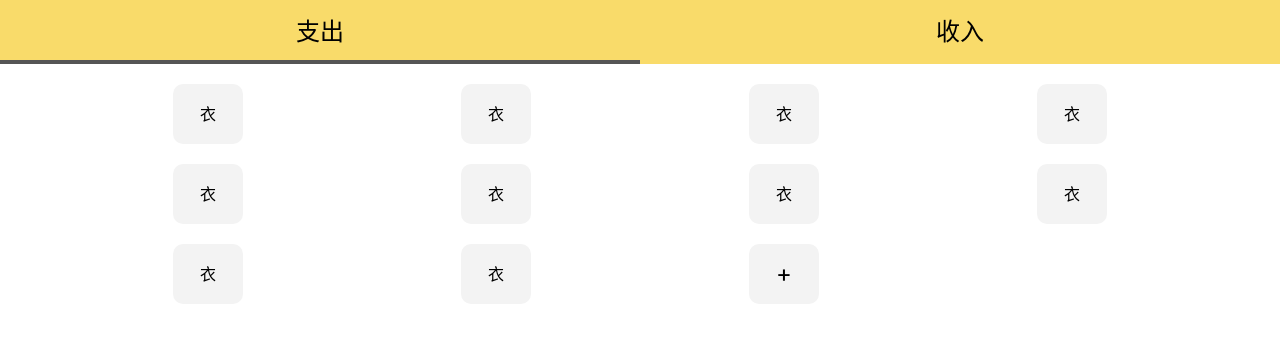
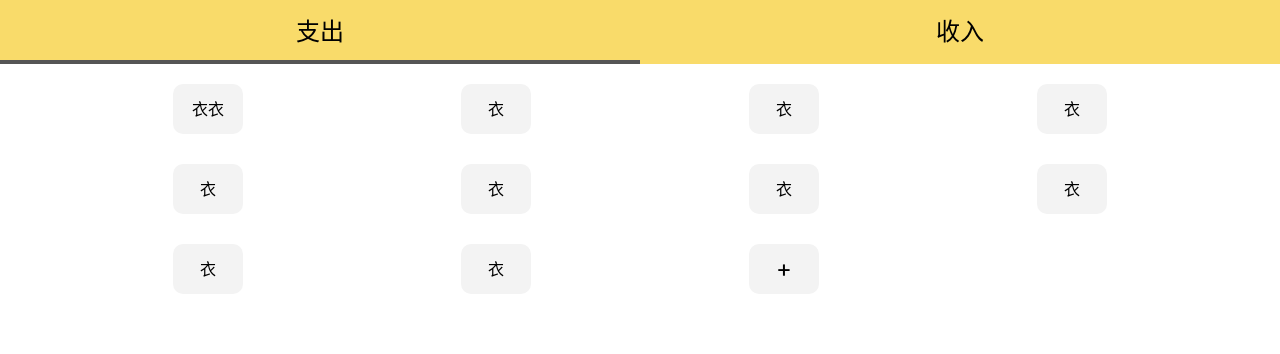
Before and after one commit to JessicaLiu0220/Accunting, a Vue app: page /#/money in a window 1280 px wide. Shown: the top 354 px of the page. Built offline with nearby package versions, Linux system fonts and the light colour scheme.

Commit message:
完成notes组件

```diff
--- a/src/components/Money/Notes.vue
+++ b/src/components/Money/Notes.vue
@@ -1,16 +1,20 @@
 <template>
   <div>
     <label class="notes">
+      {{ value }}
       <span class="name">备注</span>
-      <input type="text" placeholder="在这里输入备注" />
+      <input type="text" placeholder="在这里输入备注" v-model="value" />
     </label>
   </div>
 </template>
 
 <script lang="ts">
-export default {
-  name: "Notes",
-};
+import Vue from "vue";
+import { Component } from "vue-property-decorator";
+@Component
+export default class Notes extends Vue {
+  value = "";
+}
 </script>
 
 <style lang="scss" scoped>
--- a/src/components/Money/Tags.vue
+++ b/src/components/Money/Tags.vue
@@ -1,7 +1,7 @@
 <template>
   <div class="tags">
     <div class="current">
-      <div><span>衣</span></div>
+      <div><span>衣衣</span></div>
       <div><span>衣</span></div>
       <div><span>衣</span></div>
       <div><span>衣</span></div>
@@ -48,12 +48,12 @@ export default class Tags extends Vue {}
       justify-content: center;
       > span {
         display: inline-block;
-        height: 60px;
+        height: 50px;
         width: 70px;
         background: $color-shadow;
         border-radius: 10px;
         text-align: center;
-        line-height: 60px;
+        line-height: 50px;
 
         // &.selected {
         //   background: $color-highlight;
```
